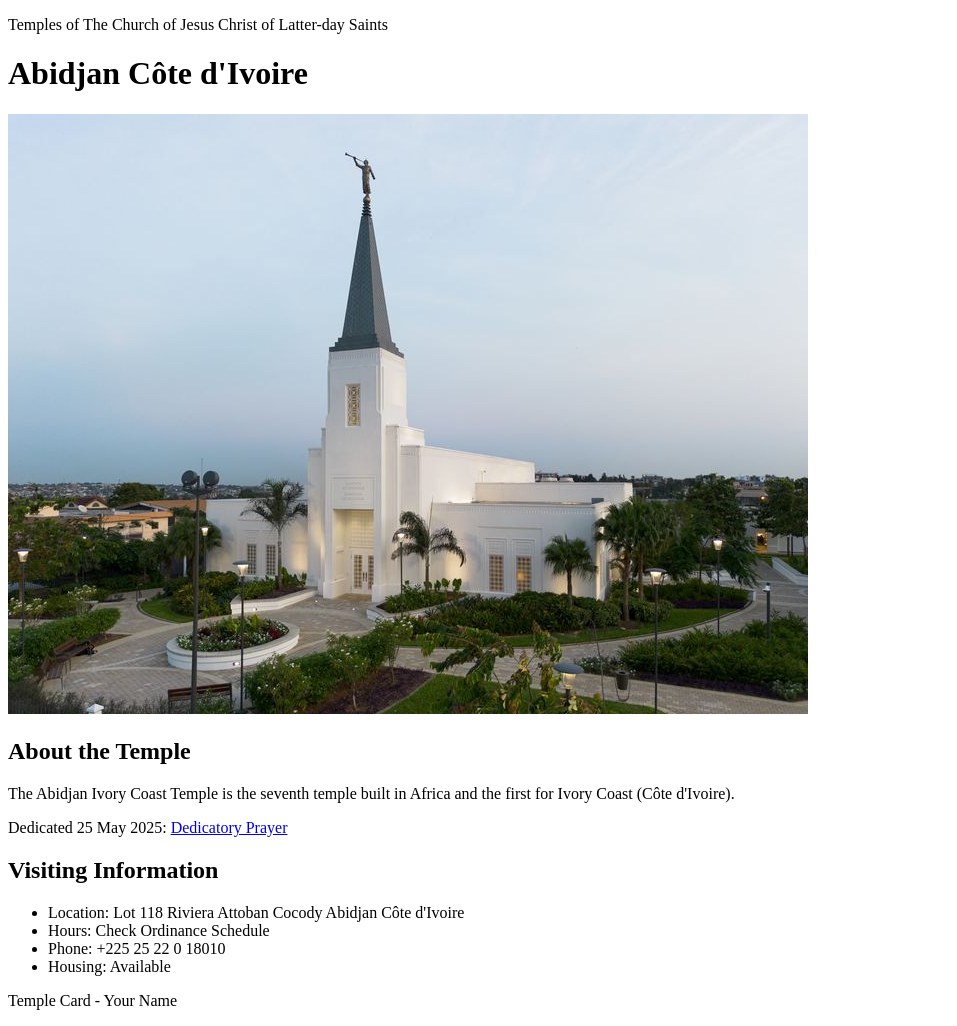
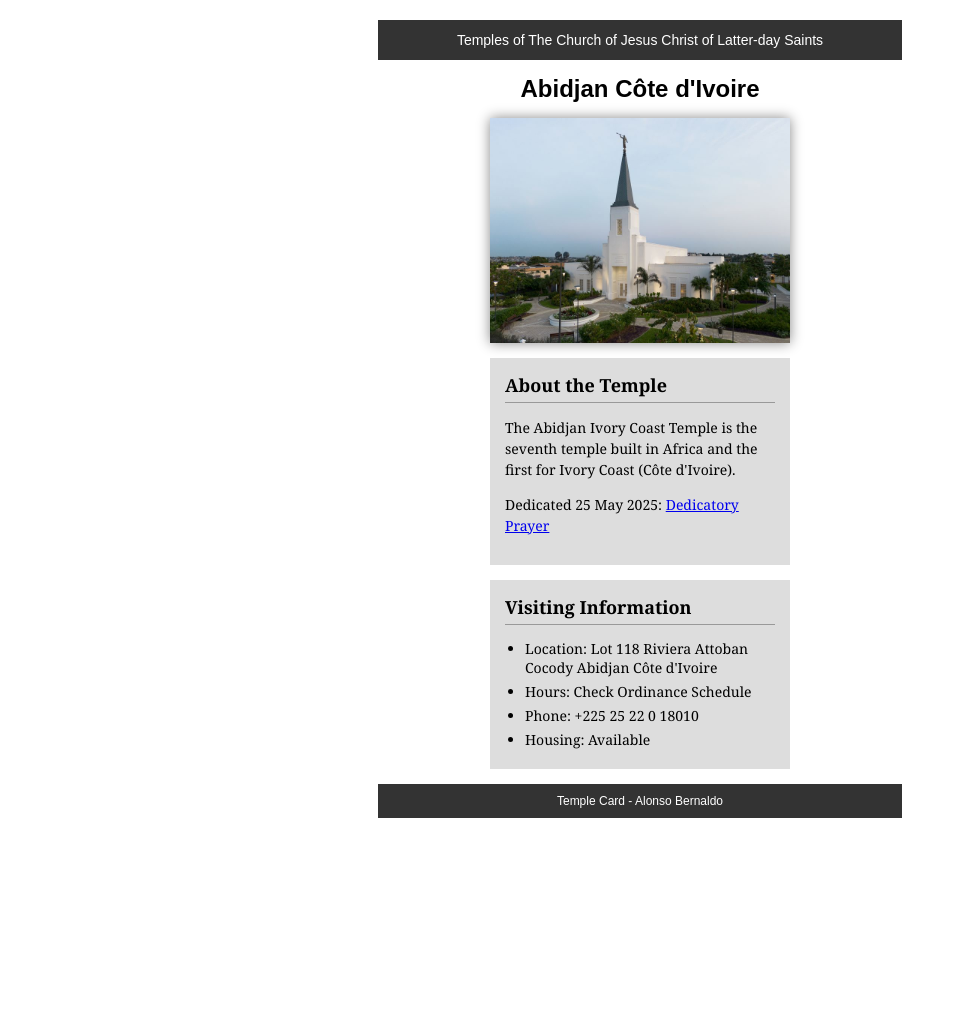
Before and after one commit to bernaldo76/wdd130, a plain HTML site: page week02/temple.html in a window 1280 px wide. Shown: the whole page, without its empty margins (0-957 px from the left). After the commit the page ends 853 px from the top, so only its background shows below. Drawn offline with Linux system fonts and the light colour scheme.

Commit message:
Complete W02 Temple Card CSS activity

```diff
--- /dev/null
+++ b/week02/styles/temple.css
@@ -0,0 +1,81 @@
+body {
+    font-family: Arial, sans-serif;
+    background-color: #fff;
+    margin: 0;
+    padding: 20px;
+}
+
+header {
+    background-color: #333;
+    color: white;
+    text-align: center;
+    padding: 12px;
+    max-width: 500px;
+    margin: 0 auto;
+}
+
+header p {
+    margin: 0;
+    font-size: 14px;
+}
+
+main {
+    max-width: 300px;
+    margin: 15px auto;
+}
+
+h1 {
+    text-align: center;
+    font-size: 24px;
+    white-space: nowrap;
+    margin: 15px 0;
+}
+
+picture img {
+    display: block;
+    width: 100%;
+    height: auto;
+    box-shadow: 0 0 12px #888;
+}
+
+section {
+    background-color: #ddd;
+    padding: 15px;
+    margin-top: 15px;
+    font-family: Georgia, serif;
+    font-size: 14px;
+}
+
+h2 {
+    font-size: 18px;
+    margin: 0 0 10px;
+    border-bottom: 1px solid #999;
+    padding-bottom: 5px;
+}
+
+section p {
+    line-height: 1.5;
+}
+
+ul {
+    padding-left: 20px;
+    margin-bottom: 0;
+}
+
+li {
+    margin-bottom: 5px;
+}
+
+footer {
+    background-color: #333;
+    color: white;
+    text-align: center;
+    padding: 10px;
+    max-width: 504px;
+    margin: 15px auto;
+    font-size: 12px;
+}
+
+footer p {
+    margin: 0;
+}
--- a/week02/temple.html
+++ b/week02/temple.html
@@ -5,6 +5,7 @@
     <meta charset="UTF-8">
     <meta name="viewport" content="width=device-width, initial-scale=1.0">
     <title>Temple Card - Abidjan Côte d'Ivoire</title>
+    <link rel="stylesheet" href="styles/temple.css">
 </head>
 
 <body>
@@ -32,7 +33,7 @@
         </section>
     </main>
     <footer>
-        <p>Temple Card - Your Name</p>
+        <p>Temple Card - Alonso Bernaldo</p>
     </footer>
 </body>
 
```
